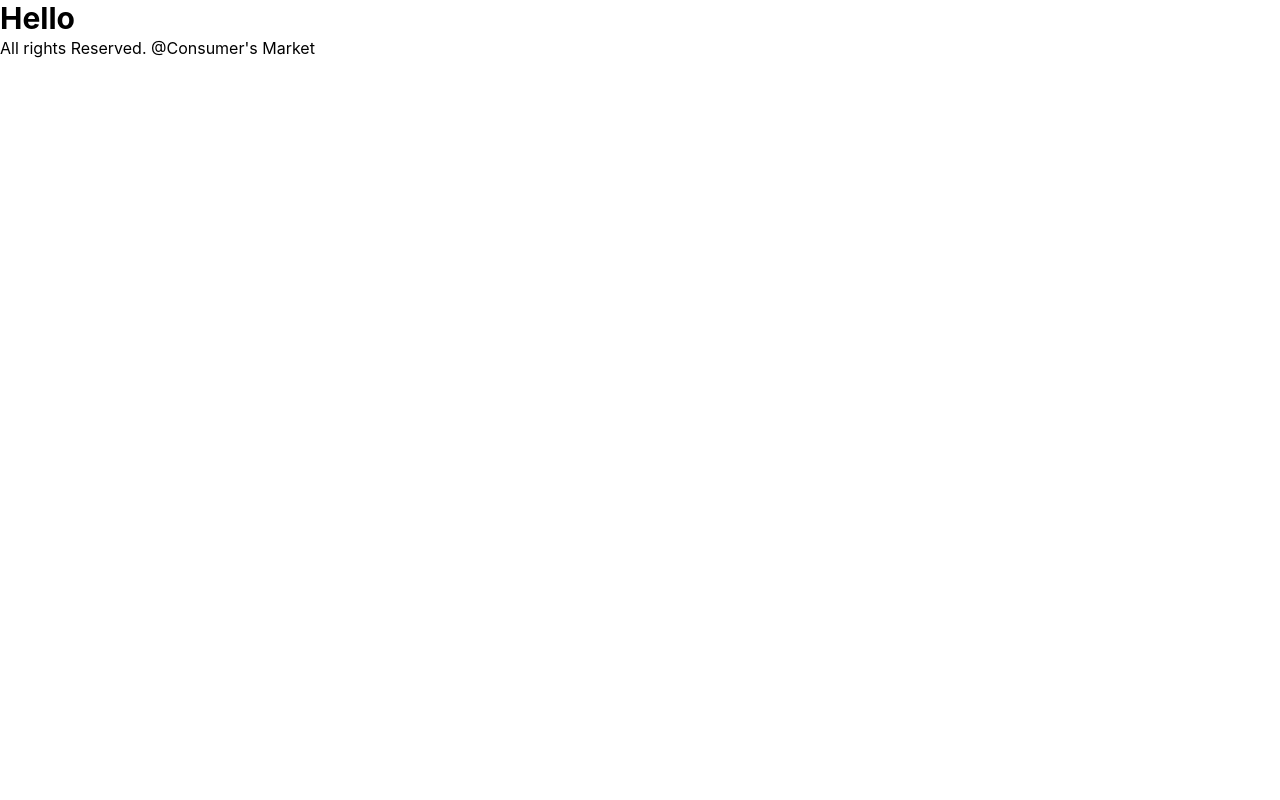
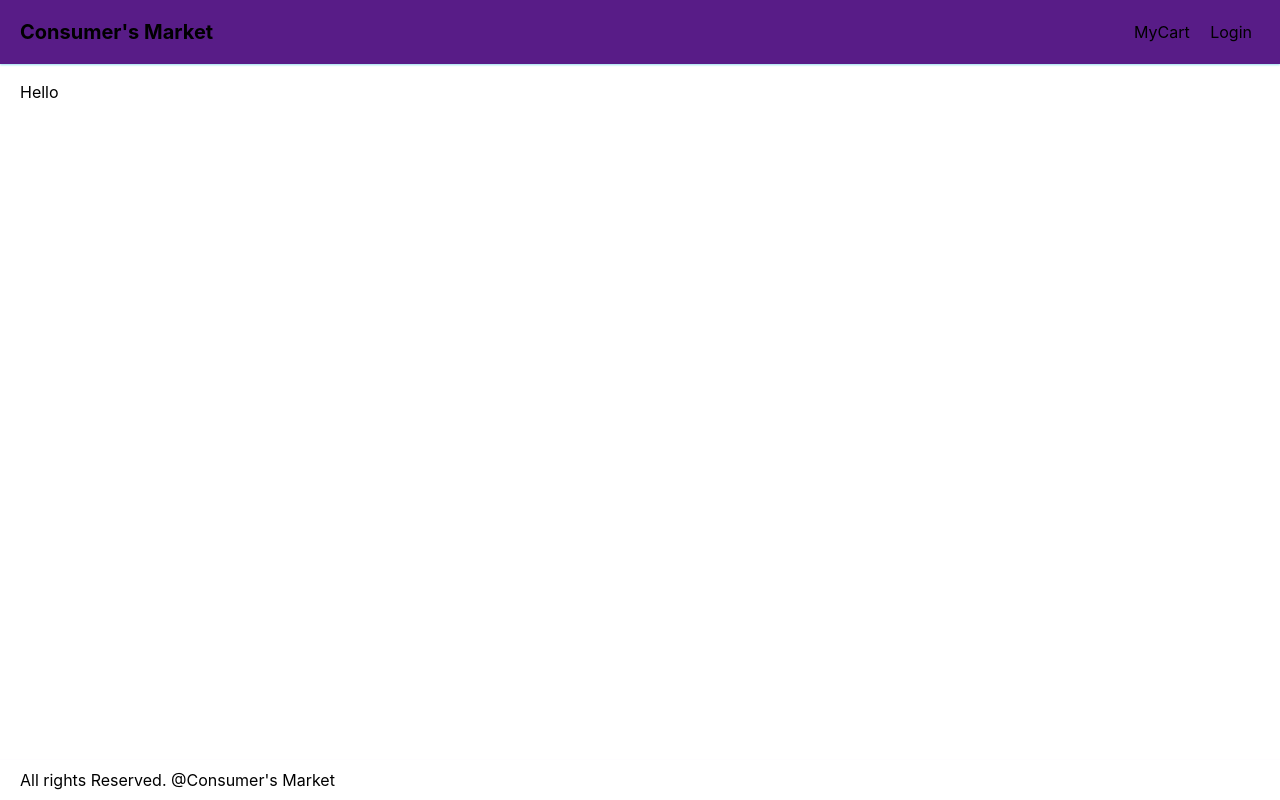
Before and after one commit to Titan0932/ConsumerMarket, a Next.js app: page / in a window 1280 px wide. Built offline with nearby package versions, Linux system fonts and the light colour scheme.

Commit message:
Page Navbar and footer layout added

```diff
--- a/components/Layout.js
+++ b/components/Layout.js
@@ -1,17 +1,43 @@
-import Head from 'next/head'
-import React from 'react'
+import Head from "next/head";
+import React from "react";
+import Link from "next/link";
 
-export default function Layout({children}) {
+export default function Layout({ title, children }) {
   return (
     <div>
-        <Head>
-            <title> Consumer's Market </title>
-        </Head>
-
-            {children}
-        <footer>
-                All rights Reserved. @Consumer's Market
+      <Head>
+        <title>
+          {title ? "Consumer's Market" + title : "Consumer's Market"}
+        </title>
+        <meta
+          name="description"
+          content="Consumer's Market Ecommerce Website"
+        />
+        <link rel="icon" href="/favicon.ico" />
+      </Head>
+      <div className="flex min-h-screen flex-col">
+        <header>
+          <nav className="flex justify-between px-5 shadow-sm shadow-cyan-500/40 items-center h-16  bg-purple-900">
+            <div>
+              <Link href="/" className="">
+                <a className="font-bold text-xl"> Consumer's Market</a>
+              </Link>
+            </div>
+            <div className=''>
+              <Link href="/" className="px-2">
+                <a className="px-2"> MyCart </a>
+              </Link>
+              <Link href="/" className="px-2">
+                <a className="px-2"> Login </a>
+              </Link>
+            </div>
+          </nav>
+        </header>
+        <main className="px-5 container my-auto mt-4 ">{children}</main>
+        <footer className="flex items-center px-5 shadow-sm shadow-purple-500/20 shadow-inner h-10">
+          All rights Reserved. @Consumer's Market
         </footer>
+      </div>
     </div>
-  )
+  );
 }
--- a/pages/index.js
+++ b/pages/index.js
@@ -4,15 +4,10 @@ import Layout from '../components/Layout'
 export default function Home() {
   return (
     <div>
-      <Head>
-        <title>Home</title>
-        <meta name="description" content="Generated by create next app" />
-        <link rel="icon" href="/favicon.ico" />
-      </Head>
       <div>
         <Layout>
             <div>
-              <h1 className='text-3xl font-bold .bg-blue-50'>Hello</h1>
+              <h1 className=''>Hello</h1>
             </div>
         </Layout>
       </div>
```
Also changed, not shown: .eslintrc.json.
